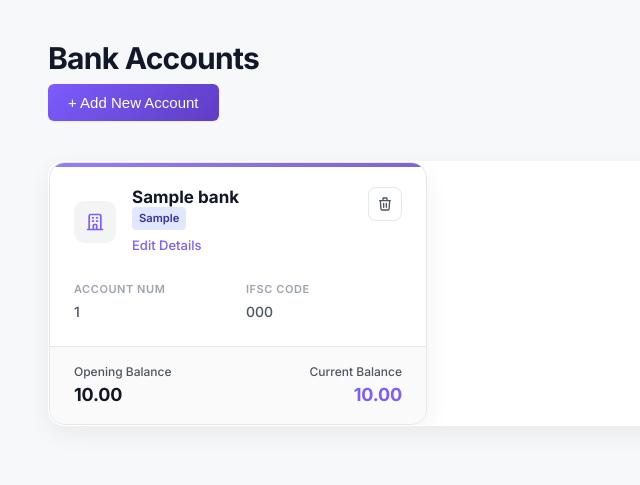
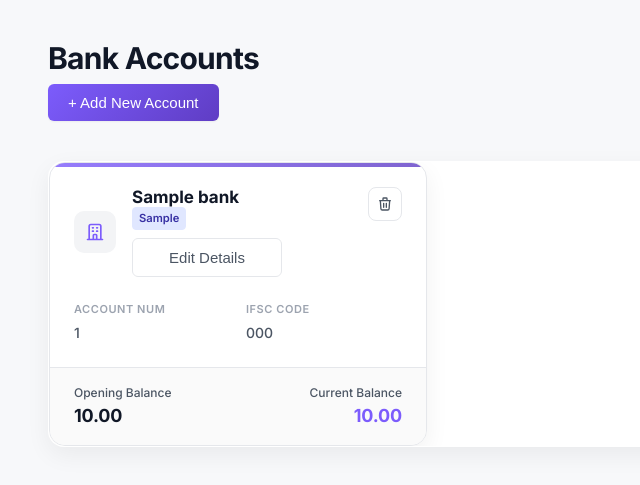
Before and after one commit to parthhkdigiverse/expense-tracker, a Python web app: template templates/banks.html in a window 1280 px wide. Shown: the top 485 px of the page, without its empty margins (0-640 px from the left). Run offline with Jinja, Linux system fonts and the light colour scheme; the template is opened without the code that fills it: most values are stand-ins (such as "Sample title", 1, 10 or a date in 2020).

Commit message:
Add files via upload

```diff
--- a/templates/banks.html
+++ b/templates/banks.html
@@ -31,8 +31,11 @@
                                 class="badge {{ 'badge-business' if bank.account_type == 'Business' else 'badge-personal' }}">{{
                                 bank.account_type or 'Personal' }}</span>
                         </div>
-                        <div class="bank-sublink" data-bank='{{ bank | tojson | forceescape }}'
-                            onclick="openEditModal(JSON.parse(this.dataset.bank))">Edit Details</div>
+                        <div style="margin-top: 0.5rem;">
+                            <button class="btn-outline" style="width: 150px; justify-content: center;"
+                                data-bank='{{ bank | tojson | forceescape }}'
+                                onclick="openEditModal(JSON.parse(this.dataset.bank))">Edit Details</button>
+                        </div>
                     </div>
                 </div>
 
@@ -170,5 +173,25 @@
         border-radius: 4px;
         font-size: 0.7rem;
     }
+
+    .bank-sublink {
+        display: inline-block;
+        margin-top: 0.5rem;
+        padding: 0.25rem 0.75rem;
+        background-color: var(--bg-secondary);
+        color: var(--brand-start);
+        border-radius: var(--radius-small);
+        font-size: 0.75rem;
+        font-weight: 600;
+        cursor: pointer;
+        transition: all 0.2s;
+        text-align: center;
+        border: 1px solid transparent;
+    }
+
+    .bank-sublink:hover {
+        background-color: #E0E7FF;
+        border-color: var(--brand-start);
+    }
 </style>
 {% endblock %}
```
